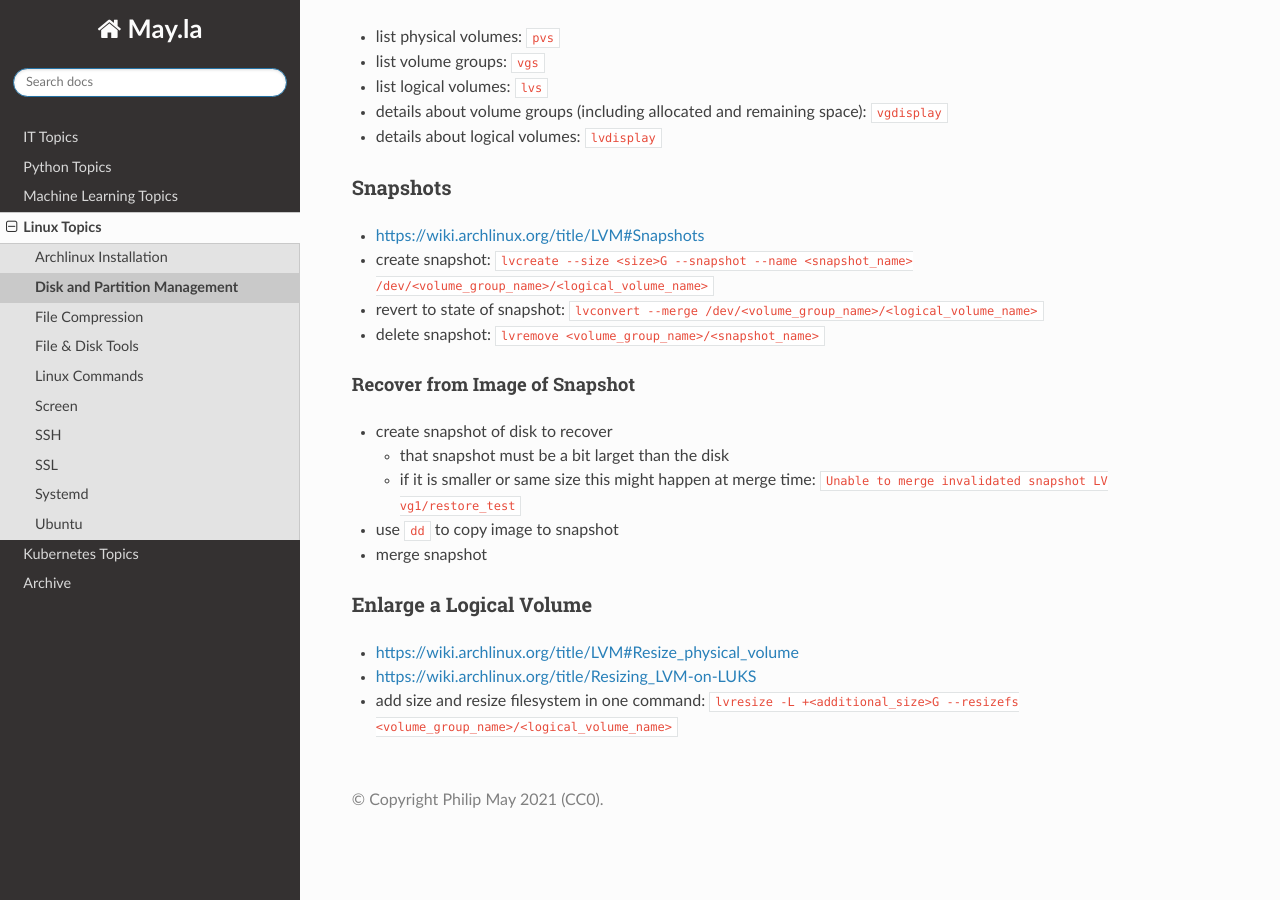
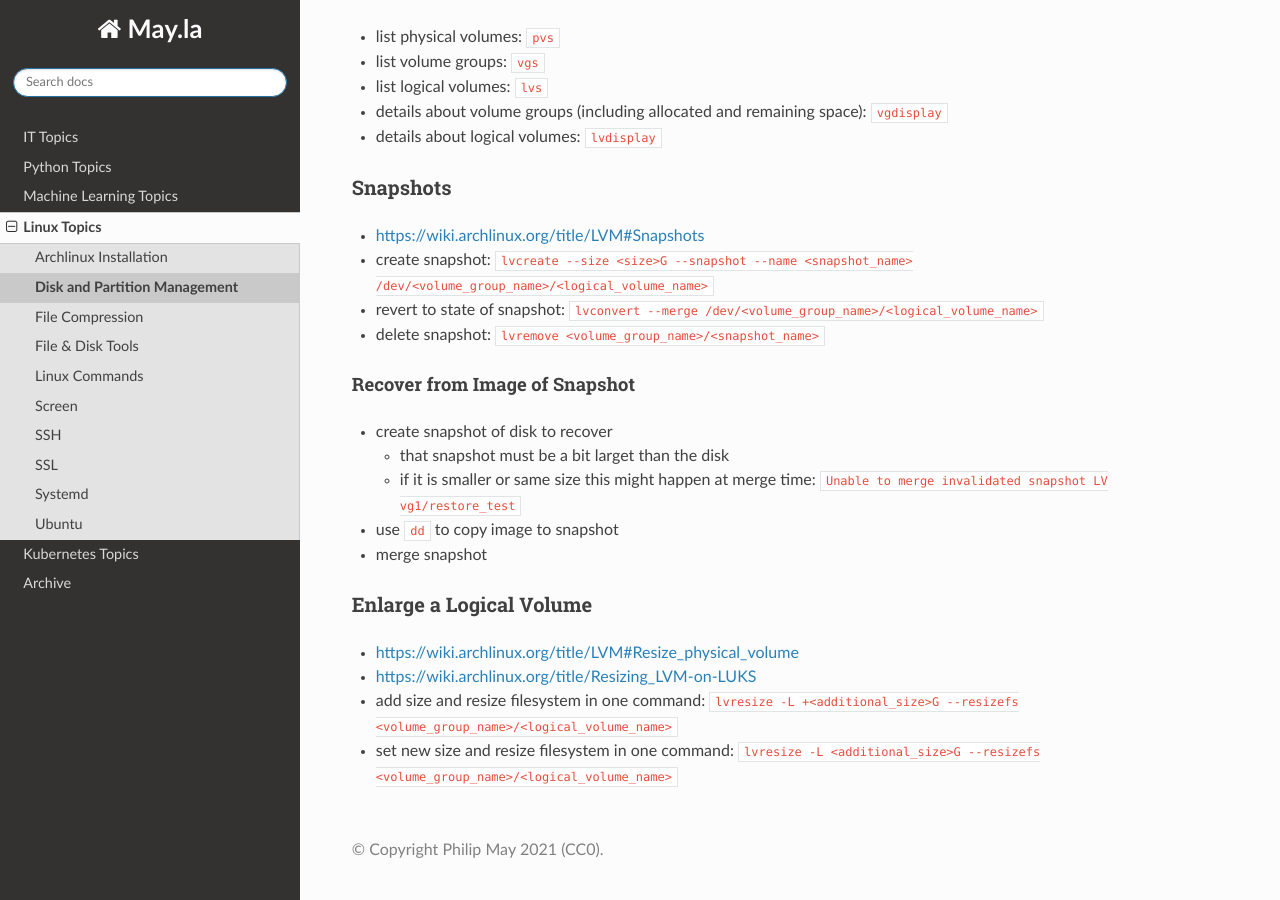
Before and after one commit to PhilipMay/May.la, a Sphinx documentation site: the page built from source/linux/disk-and-partition.md, in a window 1280 px wide and 900 px high, scrolled down 1112 px. Built offline with Sphinx 7.4.7 and the Read the Docs theme 2.0.0, drawn with Linux system fonts in a browser that asks for light colours.

Commit message:
Update disk-and-partition.md

```diff
--- a/source/linux/disk-and-partition.md
+++ b/source/linux/disk-and-partition.md
@@ -53,3 +53,4 @@
 - https://wiki.archlinux.org/title/LVM#Resize_physical_volume
 - https://wiki.archlinux.org/title/Resizing_LVM-on-LUKS
 - add size and resize filesystem in one command: `lvresize -L +<additional_size>G --resizefs <volume_group_name>/<logical_volume_name>`
+- set new size and resize filesystem in one command: `lvresize -L <additional_size>G --resizefs <volume_group_name>/<logical_volume_name>`
```
